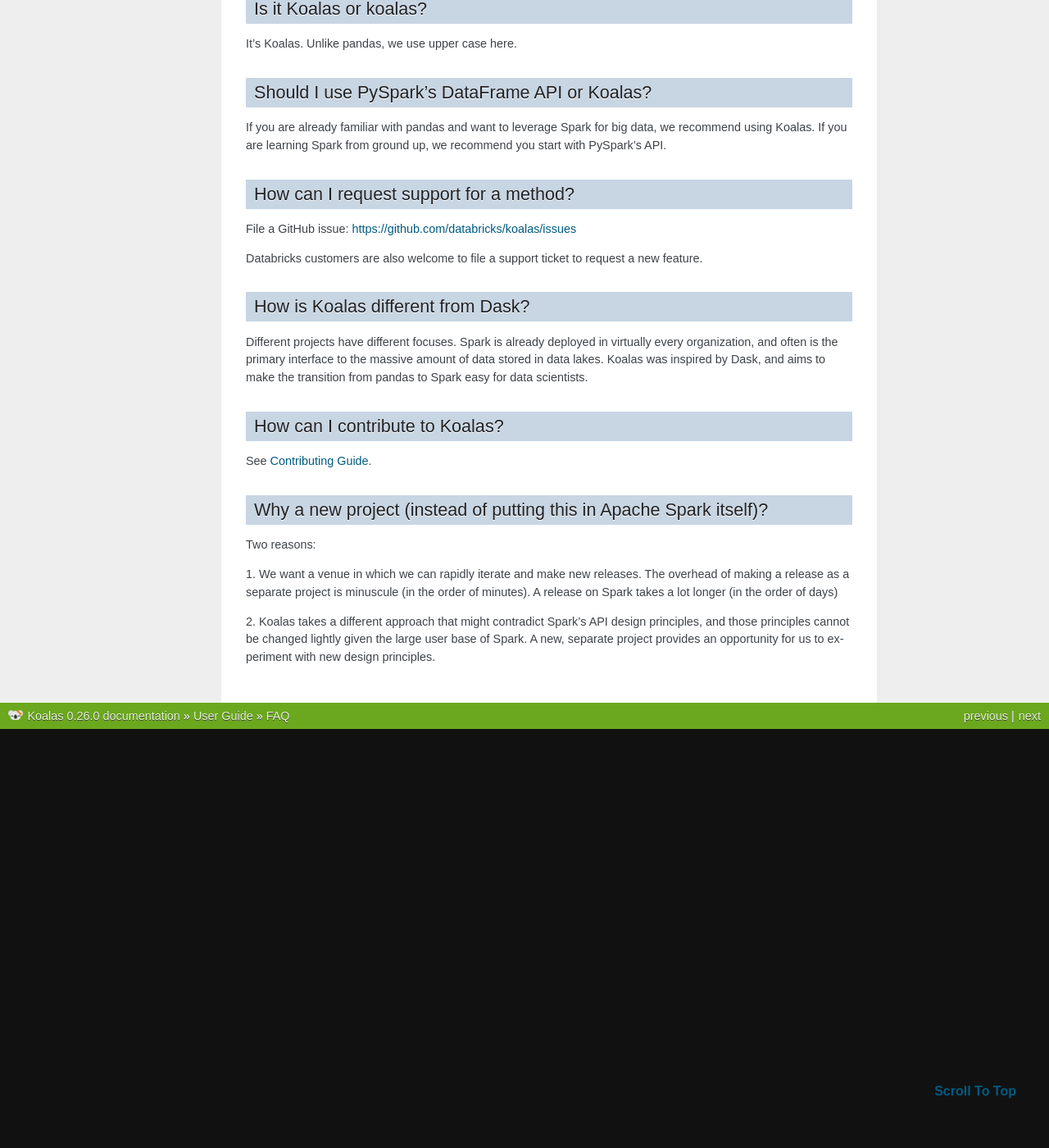
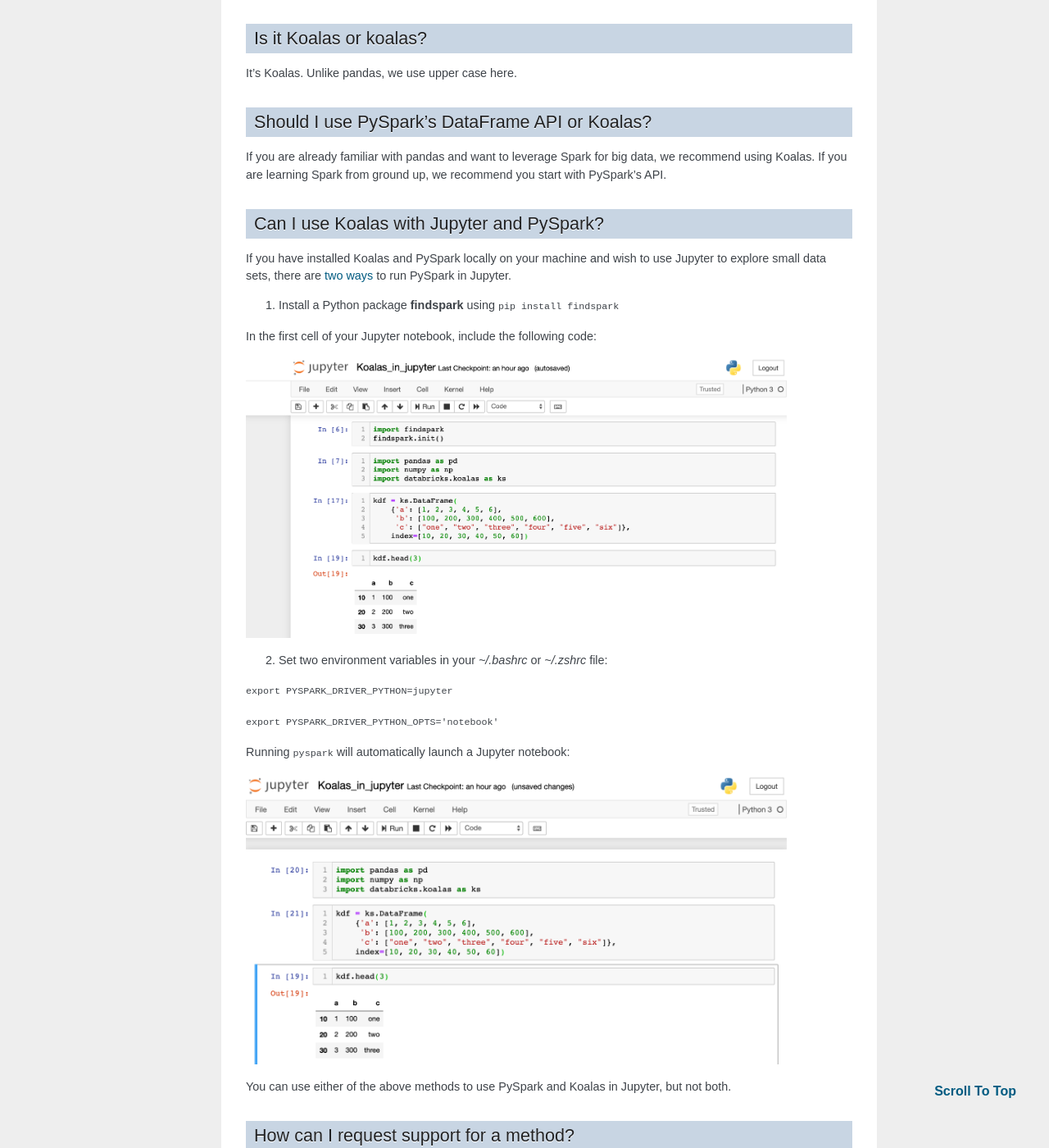
Before and after one commit to databricks/koalas, a Sphinx documentation site: the page built from docs/source/user_guide/faq.rst, in a window 1280 px wide and 1400 px high, scrolled down 823 px. Shown: the whole window at 82% size. Built offline with Sphinx 7.4.7, drawn with Linux system fonts in a browser that asks for light colours; pages that are not in the unit, such as notebooks, are missing from menus; the version number is read from the project's files by our own code; before the commit the page ends 1712 px from its top, so only the background shows below that; some of the changed text lies outside the part shown.

Commit message:
added how to use PySpark and Koalas in a Jupyter notebook on local host

```diff
--- a/docs/source/user_guide/faq.rst
+++ b/docs/source/user_guide/faq.rst
@@ -29,6 +29,33 @@
 
 If you are already familiar with pandas and want to leverage Spark for big data, we recommend
 using Koalas. If you are learning Spark from ground up, we recommend you start with PySpark's API.
+
+Can I use Koalas with Jupyter and PySpark?
+------------------------------------------
+
+If you have installed Koalas and PySpark locally on your machine and wish
+to use Jupyter to explore small data sets, there are `two ways <https://www.sicara.ai/blog/2017-05-02-get-started-pyspark-jupyter-notebook-3-minutes>`_ to run
+PySpark in Jupyter.
+
+1. Install a Python package **findspark** using ``pip install findspark``
+
+In the first cell of your Jupyter notebook, include the following code:
+
+.. image:: images/koalas_jupyter_1.png
+    :width: 660px
+
+2. Set two environment variables in your *~/.bashrc* or *~/.zshrc* file:
+
+``export PYSPARK_DRIVER_PYTHON=jupyter``
+
+``export PYSPARK_DRIVER_PYTHON_OPTS='notebook'``
+
+Running ``pyspark`` will automatically launch a Jupyter notebook:
+
+.. image:: images/koalas_jupyter_2.png
+    :width: 660px
+
+You can use either of the above methods to use PySpark and Koalas in Jupyter, but not both.
 
 How can I request support for a method?
 ---------------------------------------
```
Also changed, not shown: docs/source/user_guide/images/koalas_jupyter_1.png (added), docs/source/user_guide/images/koalas_jupyter_2.png (added).
